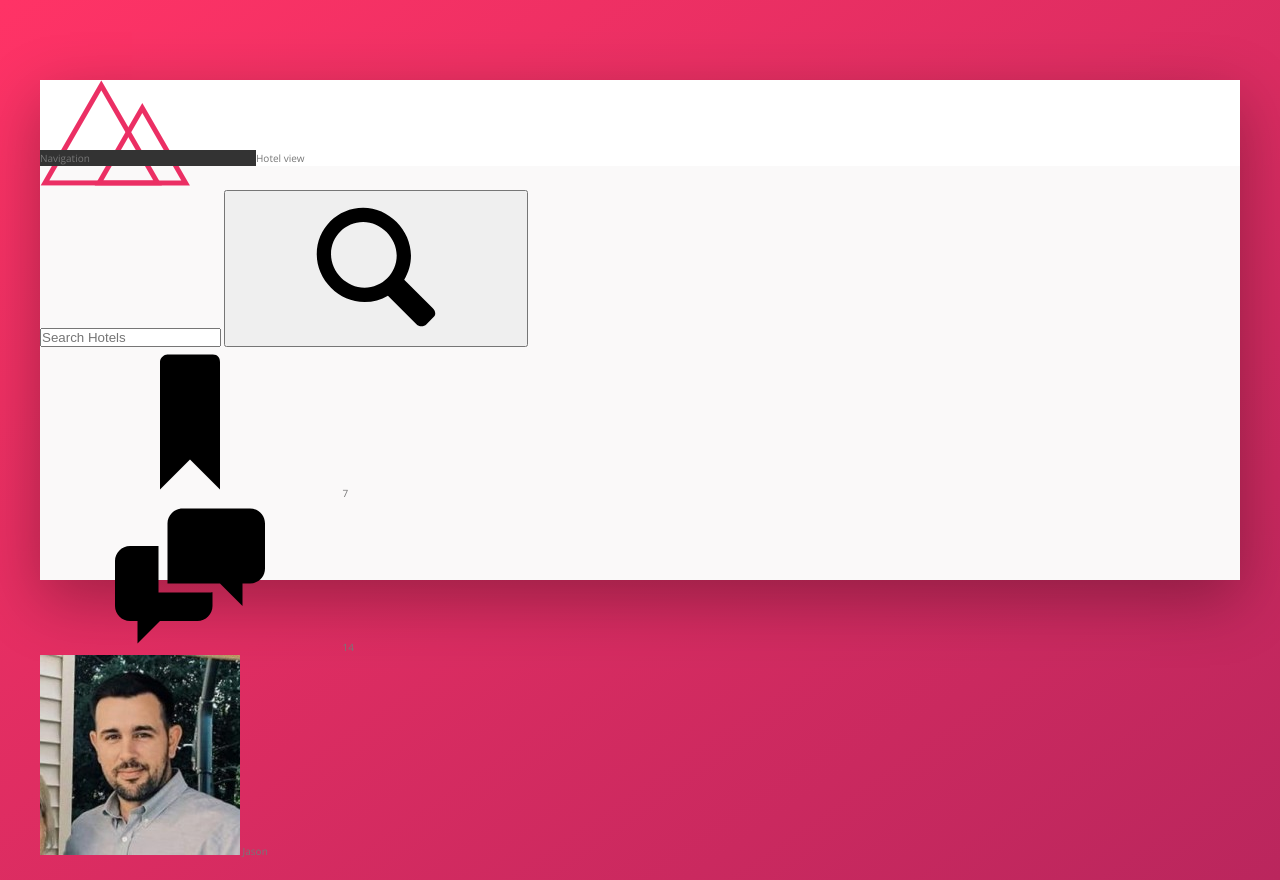
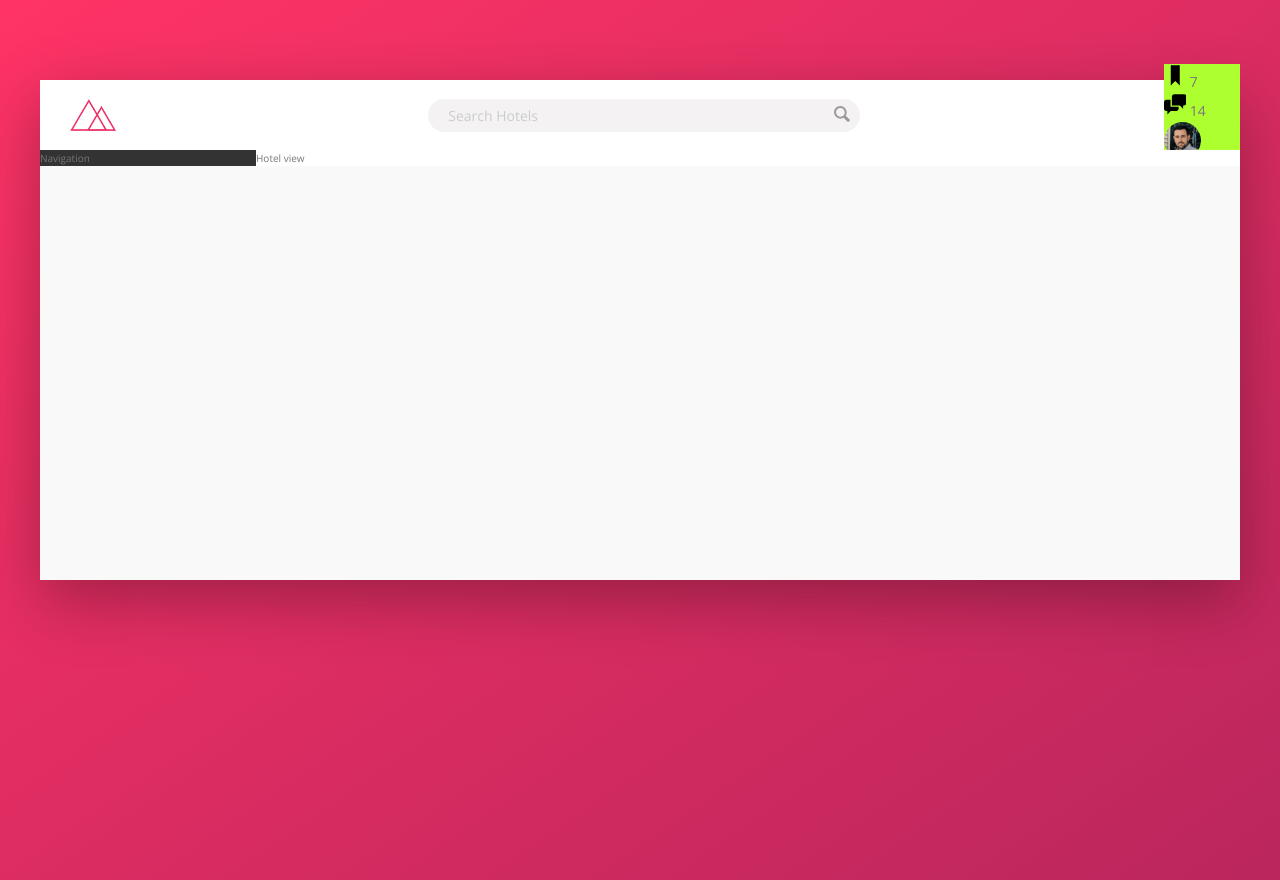
Before and after one commit to jstonedev/triline, a website: page index.html in a window 1280 px wide. Drawn offline with nearby package versions, Linux system fonts and the light colour scheme.

Commit message:
style logo & search bar components

```diff
--- a/sass/_components.scss
+++ b/sass/_components.scss
@@ -0,0 +1,80 @@
+// #########################################
+// LOGO
+// #########################################
+.logo {
+	height: 3.25rem;
+	margin-left: 3rem;
+}
+
+// #########################################
+// SEARCH
+// #########################################
+.search {
+	flex: 0 0 40%;
+	display: flex;
+	align-items: center;
+	justify-content: center;
+
+	&__input {
+		font-family: inherit;
+		font-size: inherit;
+		color: inherit;
+		background-color: var(--color-grey-light-2);
+		border: none;
+		padding: 0.7rem 2rem;
+		border-radius: 100px;
+		width: 90%;
+		transition: all 0.2s;
+		margin-right: -2.8rem;
+
+		&:focus {
+			outline: none;
+			width: 100%;
+			background-color: var(--color-grey-light-3);
+		}
+
+		&::-webkit-input-placeholder {
+			font-weight: 100;
+			color: var(--color-grey-light-4);
+		}
+	}
+
+	&__input:focus + &__button {
+		background-color: var(--color-grey-light-3);
+	}
+
+	&__button {
+		border: none;
+		background-color: var(--color-grey-light-2);
+
+		&:focus {
+			outline: none;
+		}
+
+		&:active {
+			transform: translateY(0.2rem);
+		}
+	}
+
+	&__icon {
+		height: 2rem;
+		width: 2rem;
+		fill: var(--color-grey-dark-3);
+	}
+}
+
+// #########################################
+// USER NAVITGATION
+// #########################################
+.user-nav {
+	background-color: greenyellow;
+	&__icon {
+		height: 2.25rem;
+		width: 2.25rem;
+	}
+
+	&__user-photo {
+		height: 3.75rem;
+		border-radius: 50%;
+	}
+}
--- a/sass/_layout.scss
+++ b/sass/_layout.scss
@@ -8,9 +8,13 @@
 }
 
 .header {
+	font-size: 1.4rem;
 	height: 7rem;
 	background-color: #fff;
 	border-bottom: var(--color-grey-light-2);
+	display: flex;
+	justify-content: space-between;
+	align-items: center;
 }
 
 .content {
```
Also changed, not shown: css/style.css.
